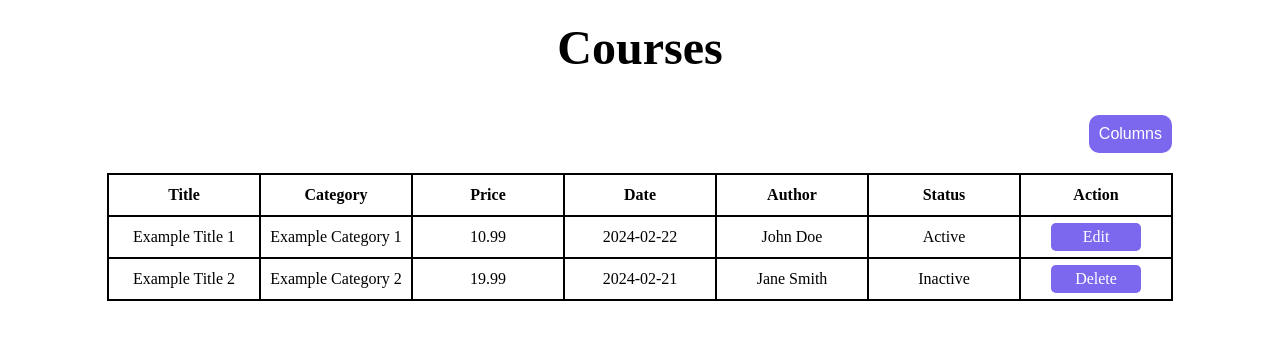
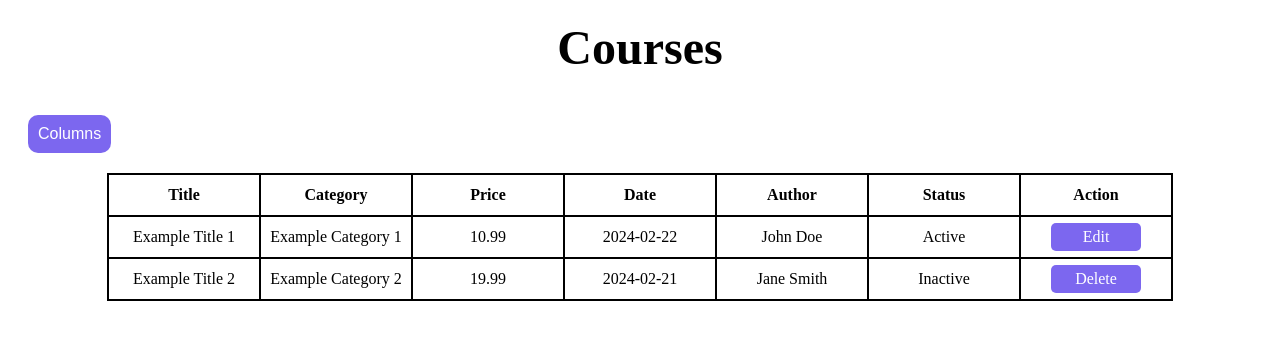
Before and after one commit to its-asif/course-table, a React (Vite) app: page / in a window 1280 px wide. Shown: the top 340 px of the page. Built offline with nearby package versions, Linux system fonts and the light colour scheme.

Commit message:
main feature done

```diff
--- a/src/App.css
+++ b/src/App.css
@@ -14,10 +14,7 @@
 /* dropdown css */
 
 .dropdown-container{
-  /* width: 100vh; */
-  display: flex;
-  justify-content: flex-end;
-  margin-right: 80px;
+
 }
 
 .dropdown {
```
